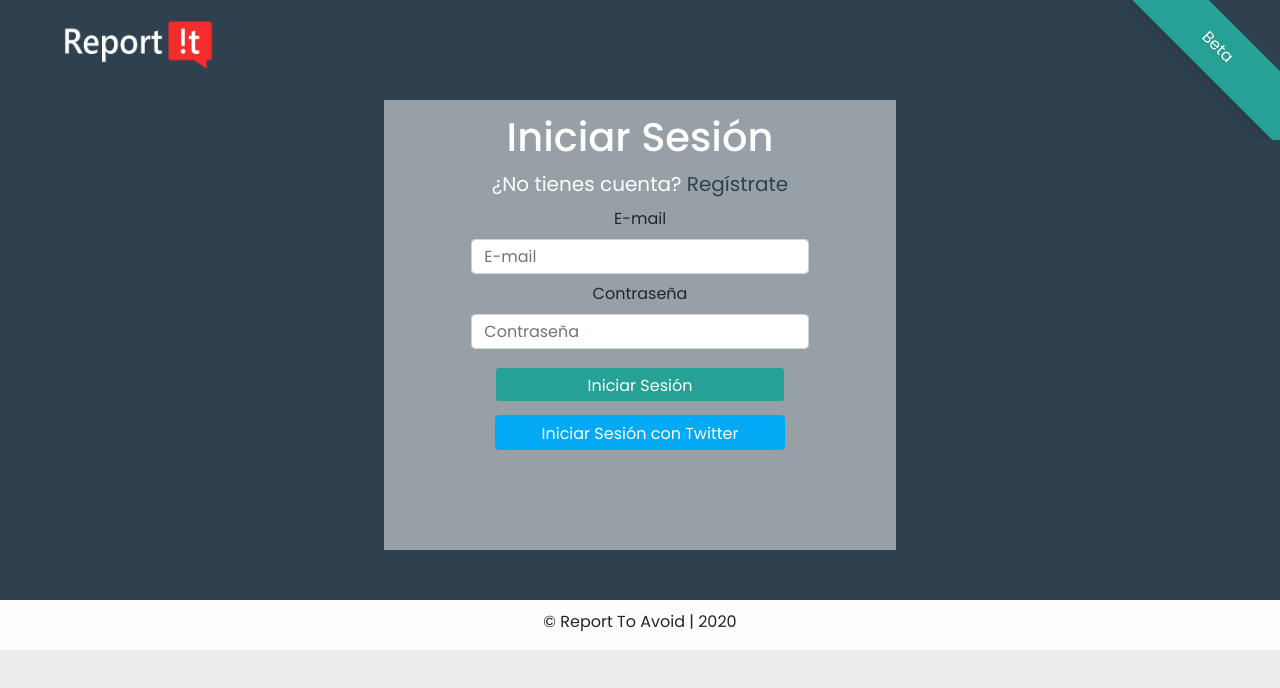
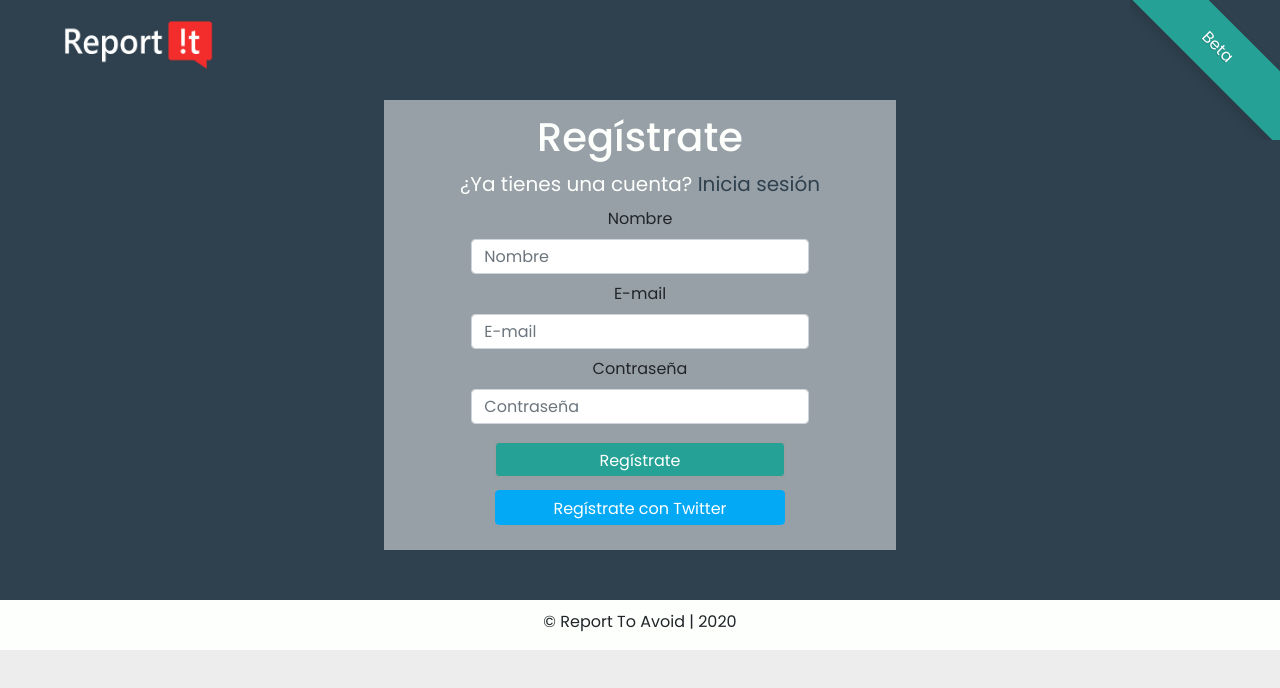
Before and after one commit to ivansmorales/ReportToAvoid, an Angular app in the folder ReportIt-Angular/: page / in a window 1280 px wide. Shown: the top 688 px of the page. Built offline with nearby package versions, Linux system fonts and the light colour scheme.

Commit message:
Register-components-angular

```diff
--- a/ReportIt-Angular/src/app/app.component.html
+++ b/ReportIt-Angular/src/app/app.component.html
@@ -1,4 +1,6 @@
 <!--
 <app-landing-page></app-landing-page>
 -->
-<app-log-in-user></app-log-in-user>
+<!--<app-log-in-user></app-log-in-user> -->
+
+<app-register-user></app-register-user>
--- a/ReportIt-Angular/src/app/userModule/register-user/components/form-registeruser/form-registeruser.component.html
+++ b/ReportIt-Angular/src/app/userModule/register-user/components/form-registeruser/form-registeruser.component.html
@@ -1 +1,45 @@
-<p>form-registeruser works!</p>
+<div class= "body">
+
+<section class="login">
+    <h1>Regístrate</h1>
+    <p>
+        ¿Ya tienes una cuenta? <a href="login.html">Inicia sesión</a>
+    </p>
+
+    <div class="container text-center">
+        <form>
+
+
+            <div class="form-group">
+                <label for="nombre">Nombre</label>
+                <input type="text" class="form-control" id="nombre" placeholder="Nombre">
+
+            </div>
+
+            <div class="form-group">
+                <label for="email">E-mail</label>
+                <input type="email" class="form-control" id="email" placeholder="E-mail">
+
+            </div>
+
+            <div class="form-group">
+                <label for="contraseña">Contraseña</label>
+                <input type="password" class="form-control" id="contraseña" placeholder="Contraseña">
+
+            </div>
+
+            <div class="form-group">
+                <input type="button" onclick="window.location.href = 'reports.html';" class="btn btn-success" value="Regístrate" />
+            </div>
+
+            <div class="form-group">
+                <input type="button" onclick="window.location.href = 'reports.html';" class="btn btn-secondary" value="Regístrate con Twitter" />
+            </div>
+
+
+        </form>
+
+    </div>
+</section>
+
+</div>
--- a/ReportIt-Angular/src/app/userModule/register-user/components/form-registeruser/form-registeruser.component.scss
+++ b/ReportIt-Angular/src/app/userModule/register-user/components/form-registeruser/form-registeruser.component.scss
@@ -0,0 +1,168 @@
+@import 'src/app/main_components/variables';
+@import '~node_modules/bootstrap/scss/bootstrap';
+@import '~node_modules/bootstrap/scss/variables';
+@import '~node_modules/bootstrap/scss/forms';
+@import '~node_modules/bootstrap/scss/buttons';
+.body {
+    background-color: $color-background;
+    height: 500px;
+}
+
+h1 {
+    color: $color-text;
+    text-align: center;
+}
+
+h3 {
+    color: $color-text;
+    text-align: center;
+}
+
+.login {
+    p {
+        text-align: center;
+        color: $color-text;
+        font-size: $font-size-p;
+        margin-bottom: 8px;
+    }
+}
+
+a {
+    color: $color-background;
+}
+
+.login {
+    height: $height-login;
+    width: $width-login;
+    background-color: $color-form;
+    margin-left: $margin_login_signin;
+    margin-right: $margin_login_signin;
+    padding-top: 1%;
+    padding-bottom: 1%;
+}
+
+.form-control {
+    margin-left: $margin-left-form-control;
+    margin-right: $margin-right-form-control;
+    width: $width-form-control;
+    margin-bottom: 1px;
+    height: $height-form-control;
+}
+
+.form-group {
+    margin-bottom: 8px;
+}
+
+.btn-success {
+    background-color: $color-header-admin;
+    border-color: $color-background-admin;
+    width: $width_button;
+    margin-top: $margin-top-btn-succes;
+    height: $height-btn;
+
+}
+
+.btn-secondary {
+    background-color: $color-background-twitter;
+    border-color: $color-background-twitter;
+    width: $width_button;
+    margin-top: $margin-top-btn-secondary;
+    height: $height-btn;
+}
+
+//Mobile version
+@mixin mobile {
+    @media (max-width:#{$phone-width}) {
+        @content;
+    }
+}
+
+@mixin tablet {
+    @media (min-width:#{$medium-tablet-max-width}) and (max-width:#{$large-tablet-max-width}) {
+        @content;
+    }
+}
+
+@include mobile {
+    img {
+        width: $width-img-mobile;
+        height: $height-img-mobile;
+        margin-left: $margin-left-img-mobile;
+    }
+    .login {
+        height: 450px;
+        width: 90%;
+        background-color: $color-background;
+        margin-left: 5%;
+        margin-right: 5%;
+        padding-top: 1%;
+        padding-bottom: 1%;
+    }
+    a {
+        color: $color-background-admin;
+    }
+    .form-control {
+        margin-left: 0px;
+        margin-right: 0px;
+        width: 100%;
+        margin-bottom: 1px;
+        height: 40px;
+    }
+    .btn-success {
+        width: 90%;
+        margin-top: 25px;
+        height: 35px;
+    }
+    .btn-secondary {
+        width: 90%;
+        margin-top: 25px;
+        height: 35px;
+    }
+    .form-group {
+        label {
+            color: white;
+        }
+    }
+}
+
+@include tablet {
+    img {
+        width: $width-img-mobile;
+        height: $height-img-mobile;
+        margin-left: $margin-left-img-mobile;
+    }
+    .login {
+        height: 450px;
+        width: 90%;
+        background-color: $color-background;
+        margin-left: 5%;
+        margin-right: 5%;
+        padding-top: 1%;
+        padding-bottom: 1%;
+    }
+    a {
+        color: $color-background-admin;
+    }
+    .form-control {
+        margin-left: 0px;
+        margin-right: 0px;
+        width: 100%;
+        margin-bottom: 1px;
+        height: 40px;
+    }
+    .btn-success {
+        width: 90%;
+        margin-top: 25px;
+        height: 35px;
+    }
+    .btn-secondary {
+        width: 90%;
+        margin-top: 25px;
+        height: 35px;
+    }
+    .form-group {
+        label {
+            color: white;
+        }
+    }
+}
--- a/ReportIt-Angular/src/app/userModule/register-user/register-user.component.html
+++ b/ReportIt-Angular/src/app/userModule/register-user/register-user.component.html
@@ -1 +1,8 @@
-<p>register-user works!</p>
+<app-header-register-log-in-user>
+
+</app-header-register-log-in-user>
+<app-form-registeruser>
+
+</app-form-registeruser>
+
+<app-footer></app-footer>
--- a/ReportIt-Angular/src/app/userModule/user-module.module.ts
+++ b/ReportIt-Angular/src/app/userModule/user-module.module.ts
@@ -3,14 +3,13 @@ import { CommonModule } from '@angular/common';
 import { RegisterUserComponent } from './register-user/register-user.component';
 import { LogInUserComponent } from './log-in-user/log-in-user.component';
 import { ReportsUserComponent } from './reports-user/reports-user.component';
-import { FormularioRegisterComponent } from './log-in-user/components/formulario-register/formulario-register.component';
 import { FormularioLogInComponent } from './log-in-user/components/formulario-log-in/formulario-log-in.component';
 import { FormRegisteruserComponent } from './register-user/components/form-registeruser/form-registeruser.component';
 
 
 
 @NgModule({
-  declarations: [RegisterUserComponent, LogInUserComponent, ReportsUserComponent, FormularioRegisterComponent, FormularioLogInComponent, FormRegisteruserComponent],
+  declarations: [RegisterUserComponent, LogInUserComponent, ReportsUserComponent, FormularioLogInComponent, FormRegisteruserComponent],
   imports: [
     CommonModule
   ]
```
Also changed, not shown: ReportIt-Angular/src/app/app.module.ts (+7 -1 lines), 2 other files (tests, documents, lock files or other folders).
